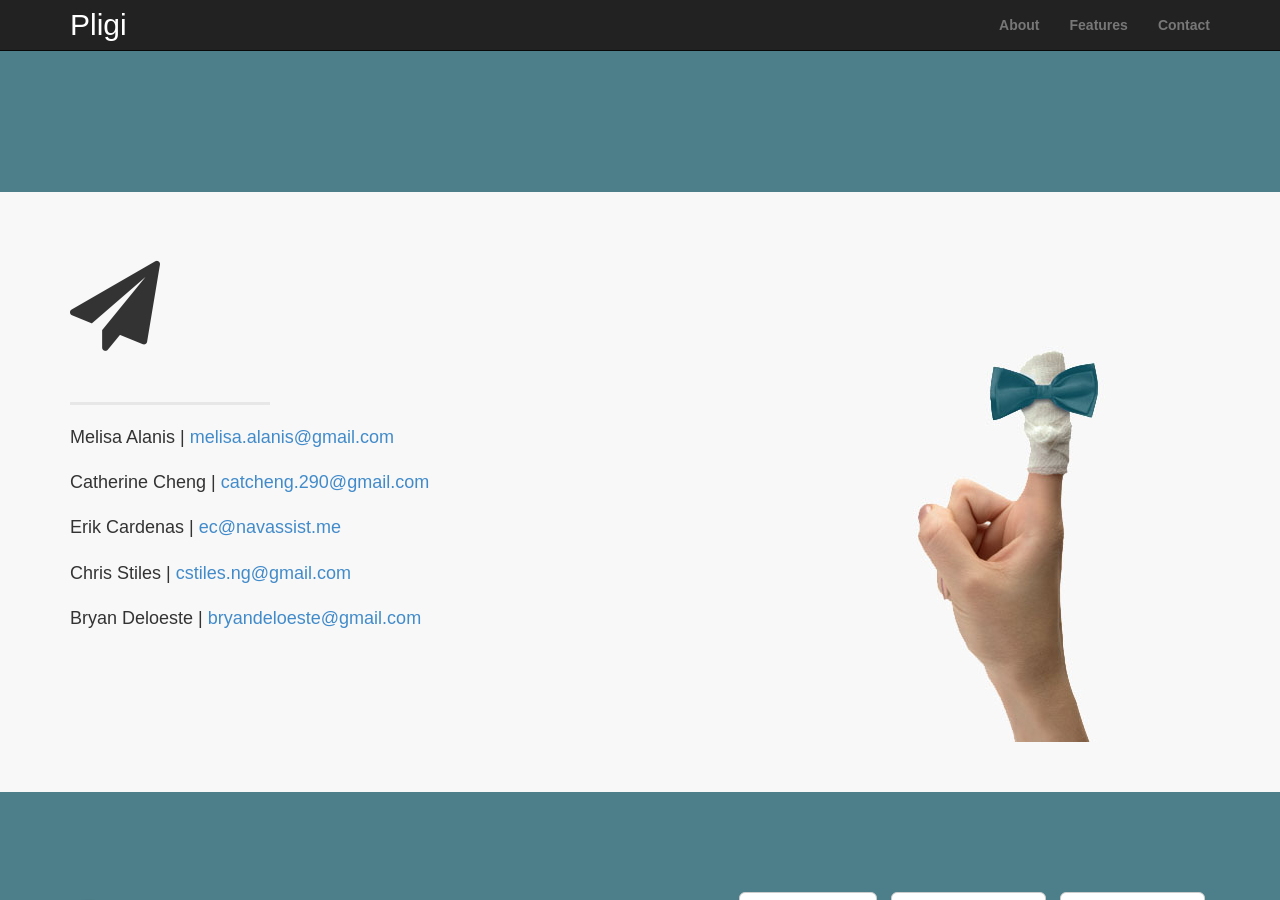
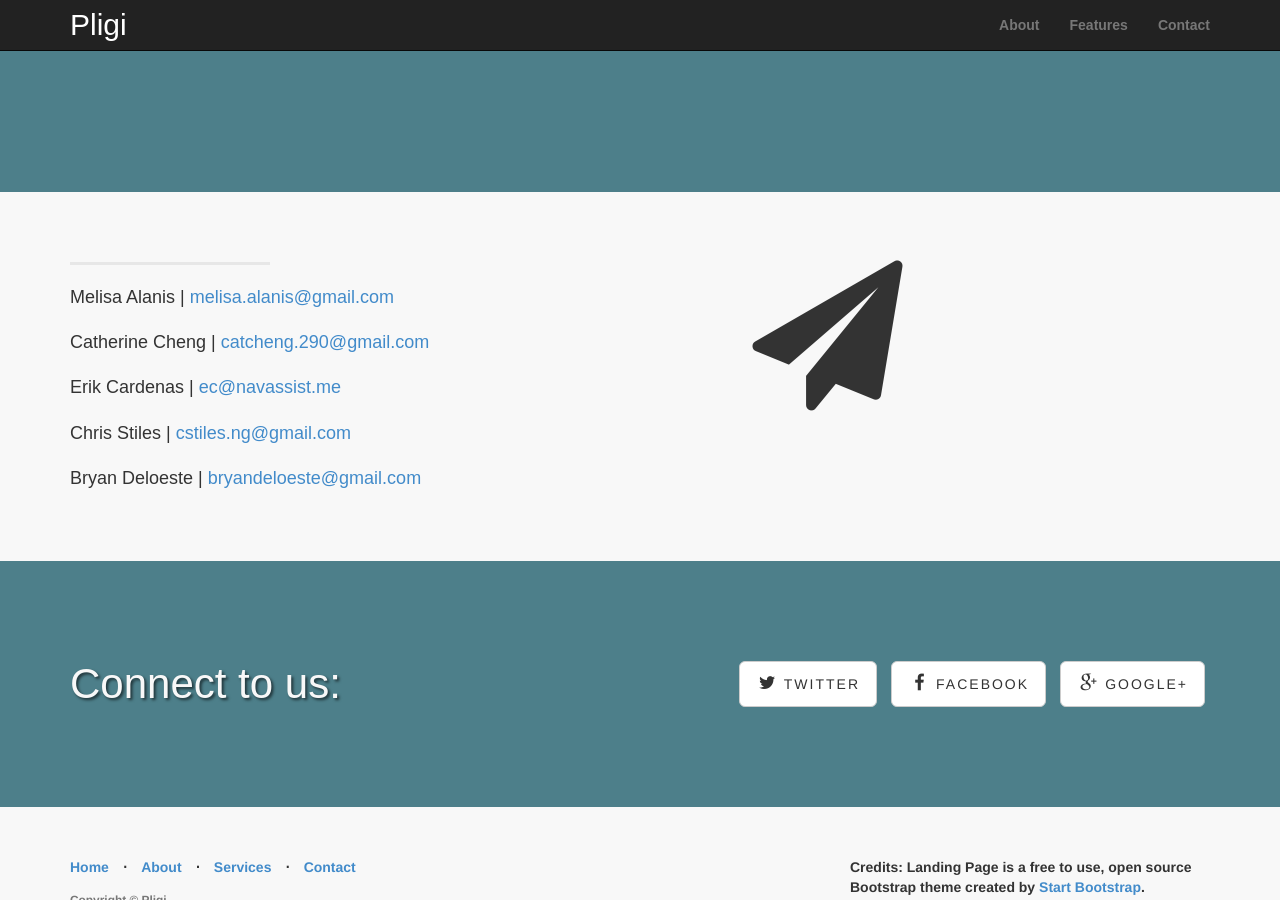
Before and after one commit to bdeloeste/Pligi, a Jekyll site: the page contact.html, which Jekyll copies as it is, in a window 1280 px wide and 900 px high, scrolled down 521 px. Built offline with Jekyll 4.4.1, drawn with Linux system fonts in a browser that asks for light colours; some web fonts are replaced.

Commit message:
Fixed content

```diff
--- a/contact.html
+++ b/contact.html
@@ -97,7 +97,6 @@
 
             <div class="row">
                 <div class="col-lg-5 col-sm-6">
-                    <h2 class="section-heading"><i class="fa fa-send fa-3x"></i></h2>
                     <hr class="section-heading-spacer">
                     <div class="clearfix"></div>
                     <p class="lead">Melisa Alanis | <a href="mailto:melisa.alanis@gmail.com">melisa.alanis@gmail.com</a></p>
@@ -108,7 +107,7 @@
 
                 </div>
                 <div class="col-lg-5 col-lg-offset-2 col-sm-6">
-                    <img class="img-responsive" src="images/1-finger-bow.jpg" alt="">
+                    <h2 class="section-heading"><i class="fa fa-send fa-5x"></i></h2>
                 </div>
             </div>
 
```
